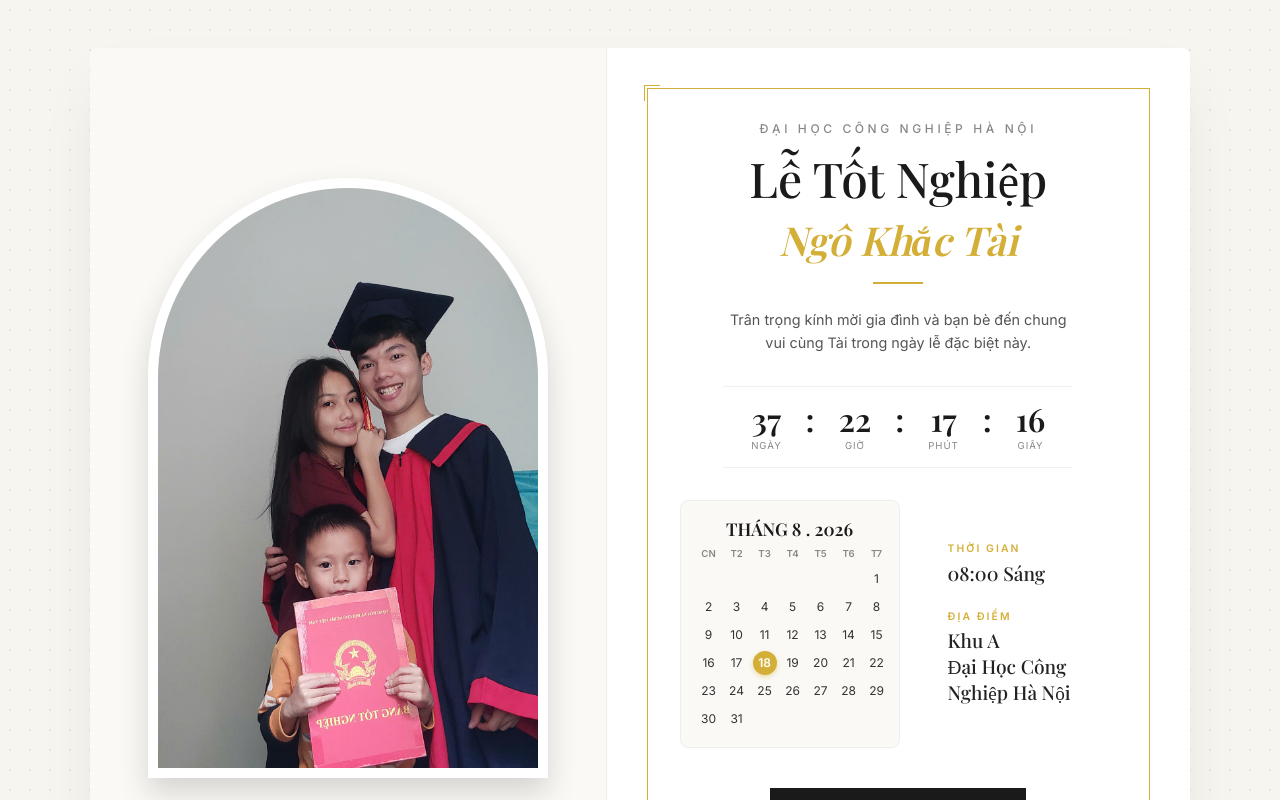
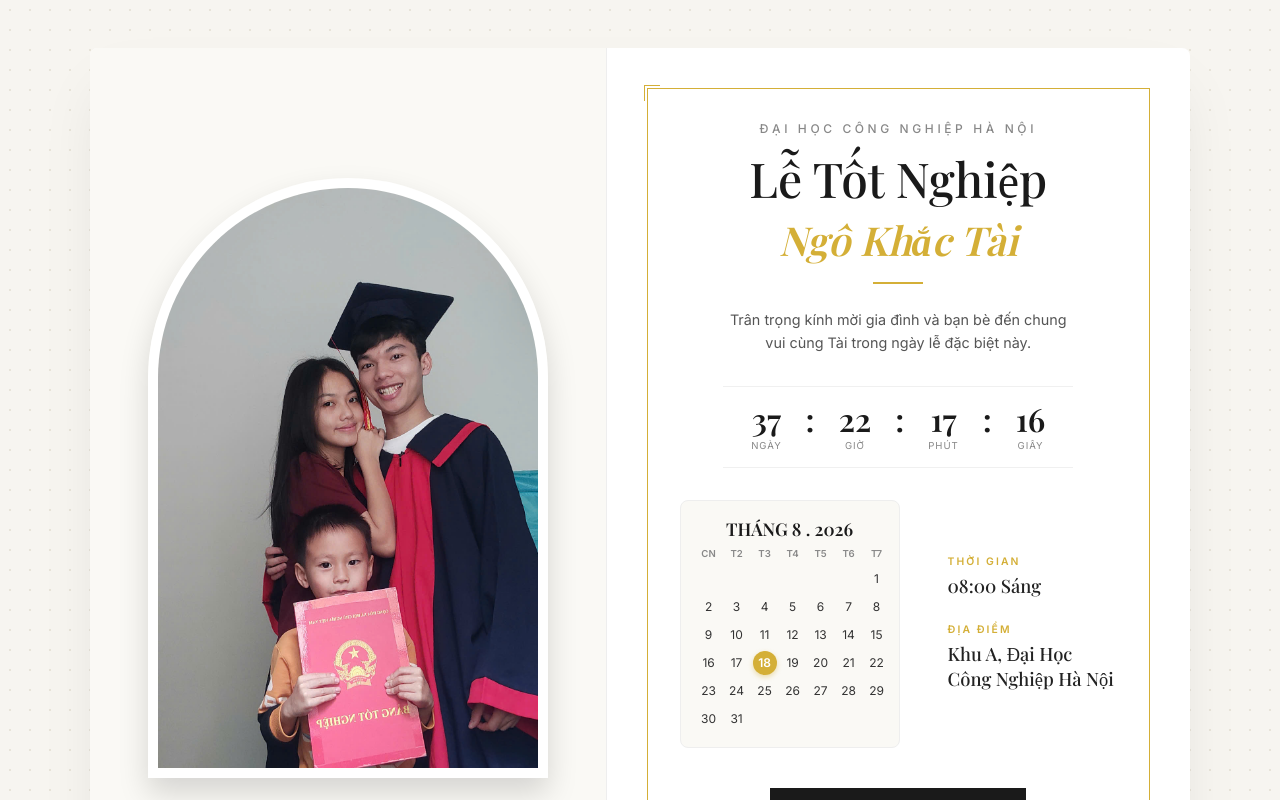
Before and after one commit to ngotai109/thieptotnghiepngokhactai, a React (Vite) app: page / in a window 1280 px wide. Shown: the top 800 px of the page. Built offline with nearby package versions, Linux system fonts and the light colour scheme; a web font is replaced by a local one.

Commit message:
Fix text wrapping in detail section for location

```diff
--- a/src/App.jsx
+++ b/src/App.jsx
@@ -138,7 +138,7 @@ function App() {
                 </div>
                 <div className="detail-row">
                   <span className="detail-label">Địa điểm</span>
-                  <span className="detail-value">Khu A<br/>Đại Học Công Nghiệp Hà Nội</span>
+                  <span className="detail-value">Khu A, Đại Học Công Nghiệp Hà Nội</span>
                 </div>
               </div>
             </motion.div>
--- a/src/index.css
+++ b/src/index.css
@@ -219,9 +219,10 @@ body {
 
 .detail-value {
   font-family: 'Playfair Display', serif;
-  font-size: 1.2rem;
+  font-size: 1.15rem;
   color: #222;
   font-weight: 500;
+  line-height: 1.4;
 }
 
 /* Calendar */
```
